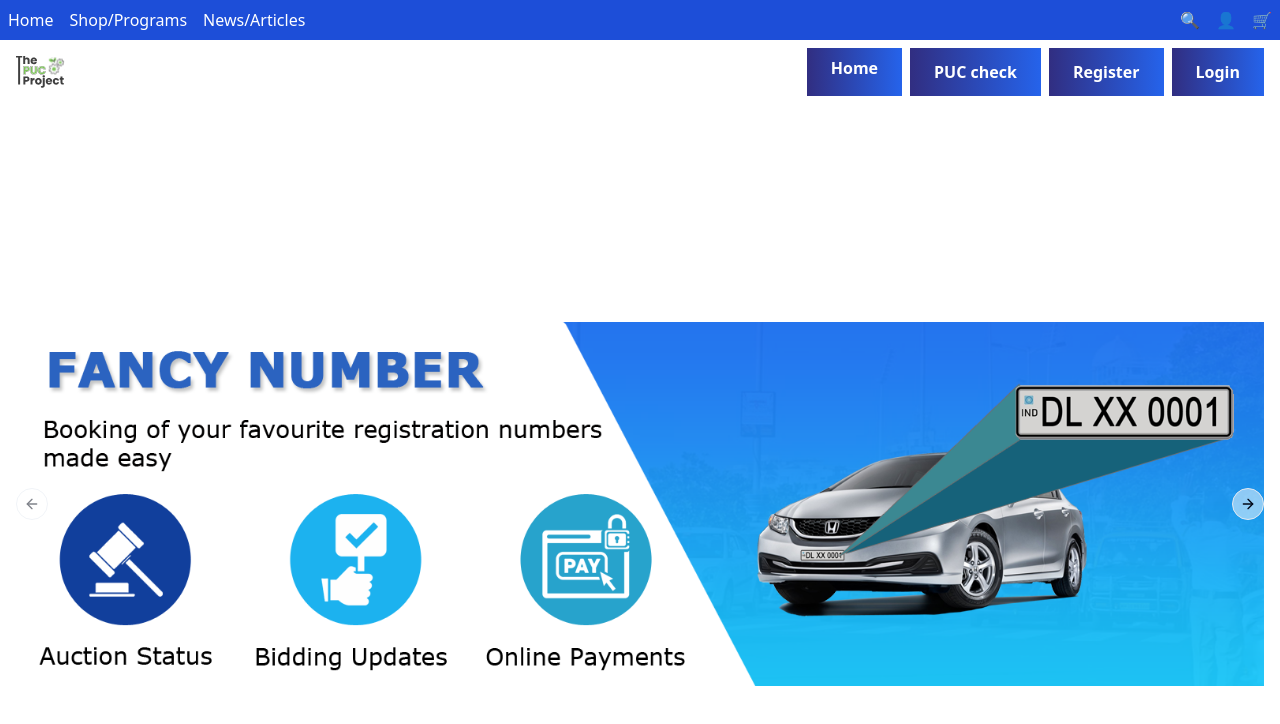
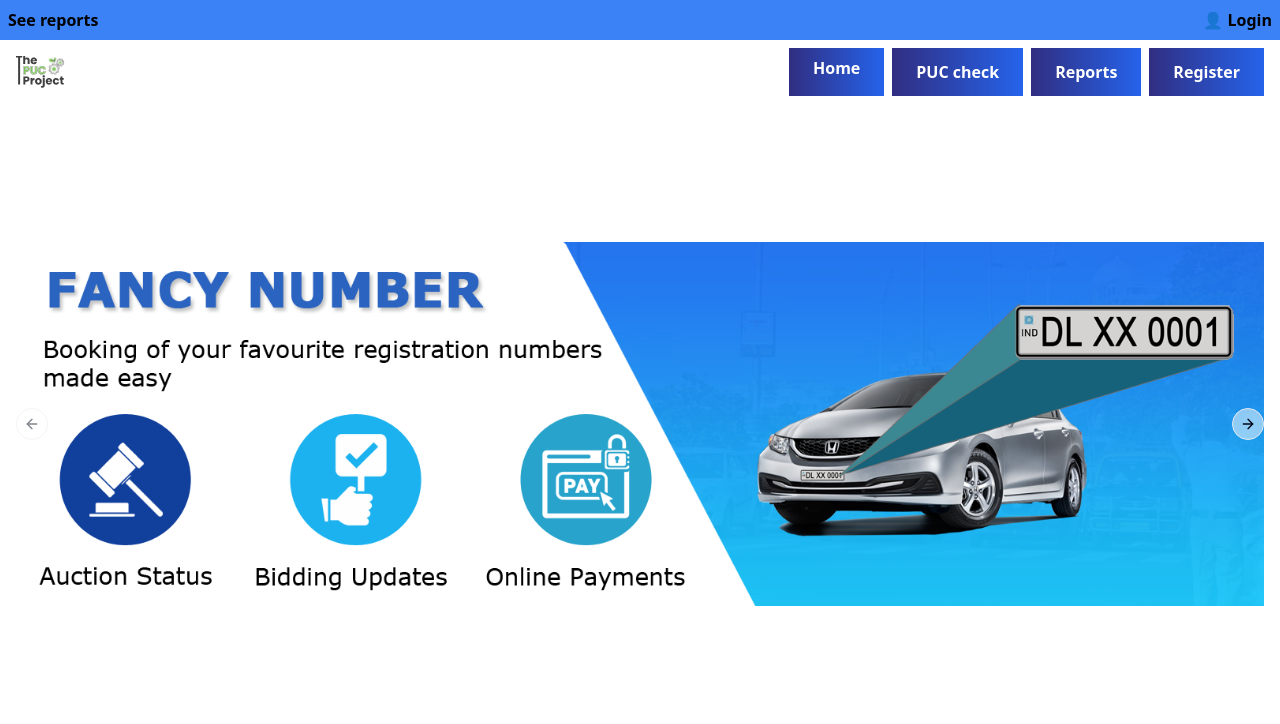
Before and after one commit to vinayrewatkar/PUC-dashboard, a Next.js app: page / in a window 1280 px wide. Shown: the top 724 px of the page. Built offline with nearby package versions, Linux system fonts and the light colour scheme.

Commit message:
components settled

```diff
--- a/package.json
+++ b/package.json
@@ -24,6 +24,7 @@
     "next": "^14.2.2",
     "react": "^18",
     "react-dom": "^18",
+    "react-router-dom": "^6.22.3",
     "shad": "^1.0.0",
     "styled-components": "^6.1.8",
     "tailwind-merge": "^2.2.2",
--- /dev/null
+++ b/src/app/Reports/page.tsx
@@ -0,0 +1,9 @@
+import React from 'react'
+
+const page = () => {
+  return (
+    <div>page</div>
+  )
+}
+
+export default page
--- a/src/app/home/components/BlueSection.tsx
+++ b/src/app/home/components/BlueSection.tsx
@@ -2,22 +2,17 @@ import React from 'react';
 
 const BlueSection = () => {
   return (
-    <div className="bg-blue-700 text-white p-2 flex justify-between items-center">
+    <div className="bg-blue-500 text-black font-semibold p-2 flex justify-between items-center">
       <div className="flex items-center space-x-4">
-        <p className="hidden md:block">Home</p>
-        <p className="hidden md:block">Shop/Programs</p>
-        <p className="hidden md:block">News/Articles</p>
+        <p className="hidden md:block">See reports</p>
       </div>
       <div className="flex items-center space-x-4">
-        <button type="button" title="Search" className="hidden sm:block">
-          🔍
-        </button> {/* Replace with search icon */}
-        <button type="button" title="Account" className="">
-          👤
-        </button> {/* Replace with account icon */}
-        <button type="button" title="Cart" className="">
-          🛒
-        </button> {/* Replace with cart icon */}
+        {/* Use <a> tag for navigation to /login */}
+        <a href="/login">
+          <button type="button" title="Account" className="">
+            👤 Login
+          </button>
+        </a>
       </div>
     </div>
   )
--- a/src/app/home/components/Carosaldemo.tsx
+++ b/src/app/home/components/Carosaldemo.tsx
@@ -9,16 +9,16 @@ export function CarouselDemo() {
   useEffect(() => {
     const interval = setInterval(() => {
       setActiveIndex((activeIndex + 1) % images.length);
-    }, 2000); // Change image every 2 seconds
+    }, 3000); // Change image every 3 seconds
     return () => clearInterval(interval);
   }, [activeIndex, images.length]);
 
   return (
-    <div className="flex items-center justify-center h-screen w-full px-4">
+    <div className="flex items-center justify-center h-screen w-full px-4 mt-[-80px]"> {/* Adjust the margin-top (mt) value to move the carousel upwards */}
       <Carousel className="w-full h-auto flex items-center justify-center bg-gray-200">
         <CarouselContent>
           {images.map((image, index) => (
-            <CarouselItem key={index} isActive={index === activeIndex}>
+            <CarouselItem key={index} active={index === activeIndex}>
               <img src={image} alt="" className="w-full h-auto" />
             </CarouselItem>
           ))}
--- a/src/app/home/components/Navlink.tsx
+++ b/src/app/home/components/Navlink.tsx
@@ -88,12 +88,13 @@ export function Navlink() {
           </li>
           <li className="bg-gradient-to-r from-indigo-900 to-blue-600 py-3 px-6">
             <a
-              href="#"
+              href="/Reports"
               className="text-white font-bold hover:text-gray-300 transition-colors duration-300"
             >
-              Register
+              Reports
             </a>
           </li>
+
           <li className="bg-gradient-to-r from-indigo-900 to-blue-600 py-3 px-6">
             <a
               href="/login"
@@ -125,18 +126,18 @@ export function Navlink() {
         </li>
         <li className="bg-gradient-to-r from-indigo-900 to-blue-600 py-3 px-6">
           <a
+            href="/Reports"
+            className="text-white font-bold hover:text-gray-300 transition-colors duration-300"
+          >
+            Reports
+          </a>
+        </li>
+        <li className="bg-gradient-to-r from-indigo-900 to-blue-600 py-3 px-6">
+          <a
             href="#"
             className="text-white font-bold hover:text-gray-300 transition-colors duration-300"
           >
             Register
-          </a>
-        </li>
-        <li className="bg-gradient-to-r from-indigo-900 to-blue-600 py-3 px-6">
-          <a
-            href="/login"
-            className="text-white font-bold hover:text-gray-300 transition-colors duration-300"
-          >
-            Login
           </a>
         </li>
       </ul>
--- a/src/app/login/page.tsx
+++ b/src/app/login/page.tsx
@@ -2,6 +2,7 @@
 import React, { useState } from 'react';
 import Image from 'next/image';
 import { useRouter } from 'next/router'
+import Navlink from '../home/components/Navlink';
 
 interface LoginProps {
     onLogin: (username: string, password: string) => void;
@@ -73,4 +74,4 @@ const LoginPage: React.FC<LoginProps> = ({ onLogin }) => {
     );
 };
 
-export default LoginPage;
+export default LoginPage
```
Also changed, not shown: 1 other file (tests, documents, lock files or other folders).
